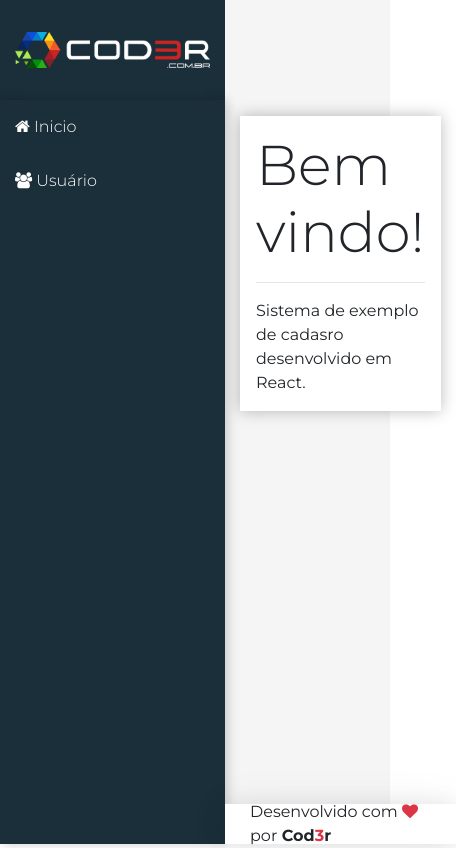
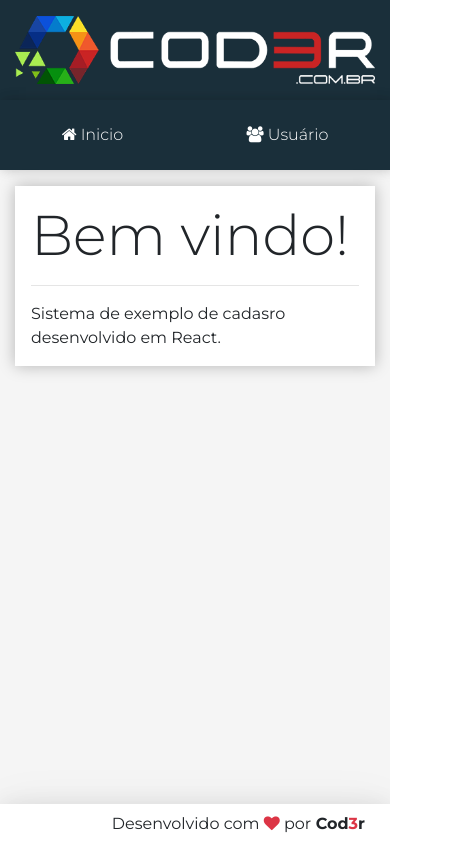
Before and after one commit to JardielSousa/Udemy-Web-Moderno-javascript-2018-code3r, a React (Create React App) app in the folder react/crud/frontend/: page / in a window 390 px wide. Shown: the whole page, 456 px wide, since content can reach past the window. Built offline with nearby package versions, Linux system fonts and the light colour scheme.

Commit message:
React crud adicionando responsividade

```diff
--- a/react/crud/frontend/src/components/template/Logo.css
+++ b/react/crud/frontend/src/components/template/Logo.css
@@ -9,3 +9,10 @@
   padding: 0px 15px;
   width: 100%;
 }
+
+@media(max-width: 576px) {
+  .aside.logo img {
+    padding: 0px 15px;
+    width: 100%;
+  }
+}
--- a/react/crud/frontend/src/components/template/Nav.css
+++ b/react/crud/frontend/src/components/template/Nav.css
@@ -16,3 +16,22 @@
 .menu a:hover {
   background: linear-gradient(135deg, #07a7e7 0%, #32dac3 100%);
 }
+
+@media(max-width: 768px) {
+  .menu {
+    display: flex;
+    justify-content: flex-start;
+    align-items: center;
+  }
+
+  .menu a {
+    display: inline;
+    padding: 10px;
+    margin: 0px;
+  }
+
+  .menu {
+    height: 100%;
+    justify-content: space-around;
+  }
+}
--- a/react/crud/frontend/src/main/App.css
+++ b/react/crud/frontend/src/main/App.css
@@ -6,6 +6,7 @@
   --footer-height: 40px;
   --shadow: 0 2px 23px 0 rgba(0, 0, 0, 0.1),
             0 2px 49px 0 rgba(0, 0, 0, 0.06);
+  --menu-top-height: 70px;
 }
 
 * {
@@ -46,3 +47,35 @@
 footer.footer {
   grid-area: footer;
 }
+
+@media(max-width: 768px) {
+  .app {
+    grid-template-rows:
+      var(--header-height)
+      var(--menu-top-height)
+      1fr
+      var(--footer-height);
+    grid-template-columns: var(--aside-width) 1fr;
+    grid-template-areas:
+      "logo header"
+      "menu menu"
+      "content content"
+      "footer footer";
+  }
+}
+
+@media(max-width: 576px) {
+  .app {
+    grid-template-rows:
+      var(--logo-height)
+      var(--menu-top-height)
+      1fr
+      var(--footer-height);
+    grid-template-columns: 1fr;
+    grid-template-areas:
+      "logo"
+      "menu"
+      "content"
+      "footer"
+  }
+}
```
